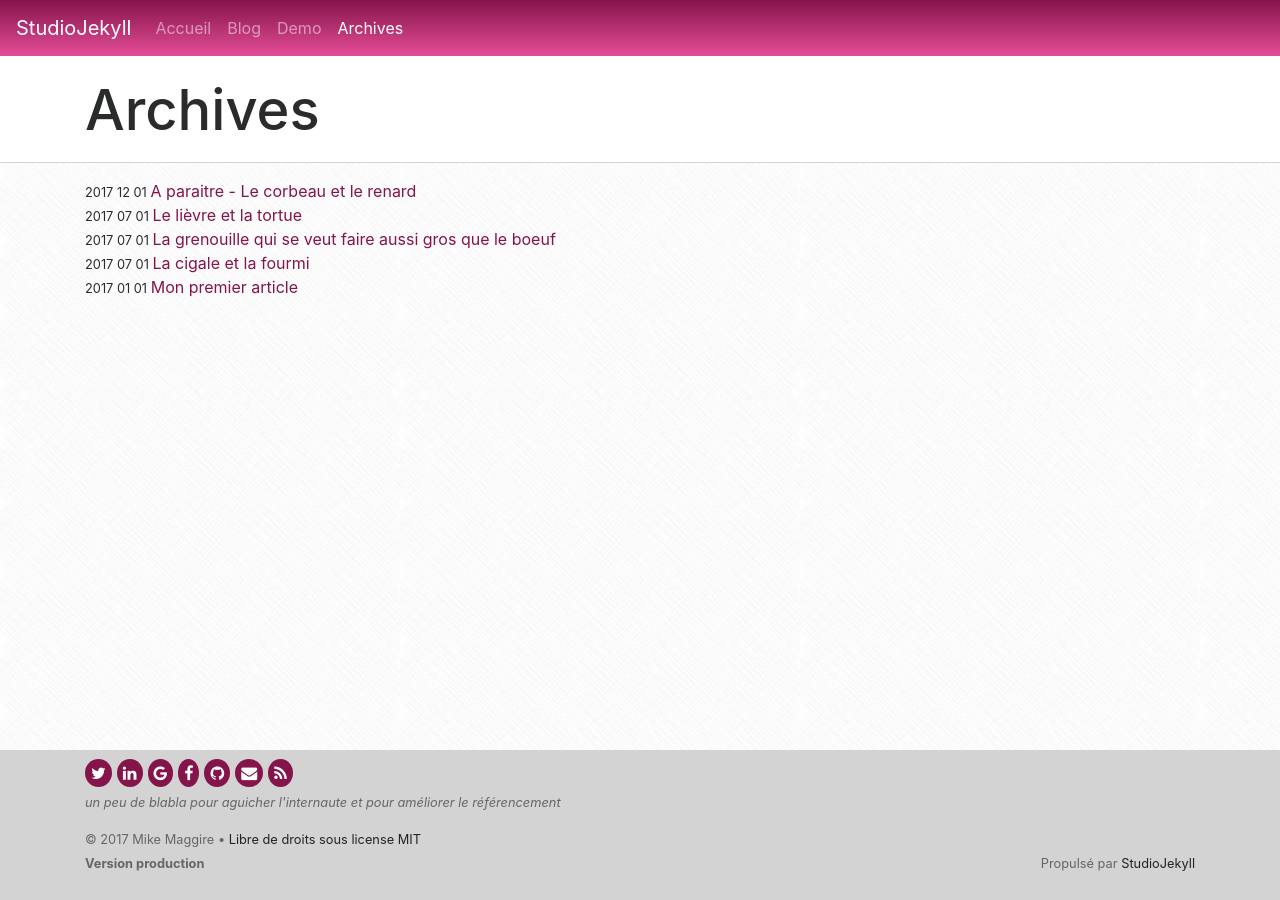
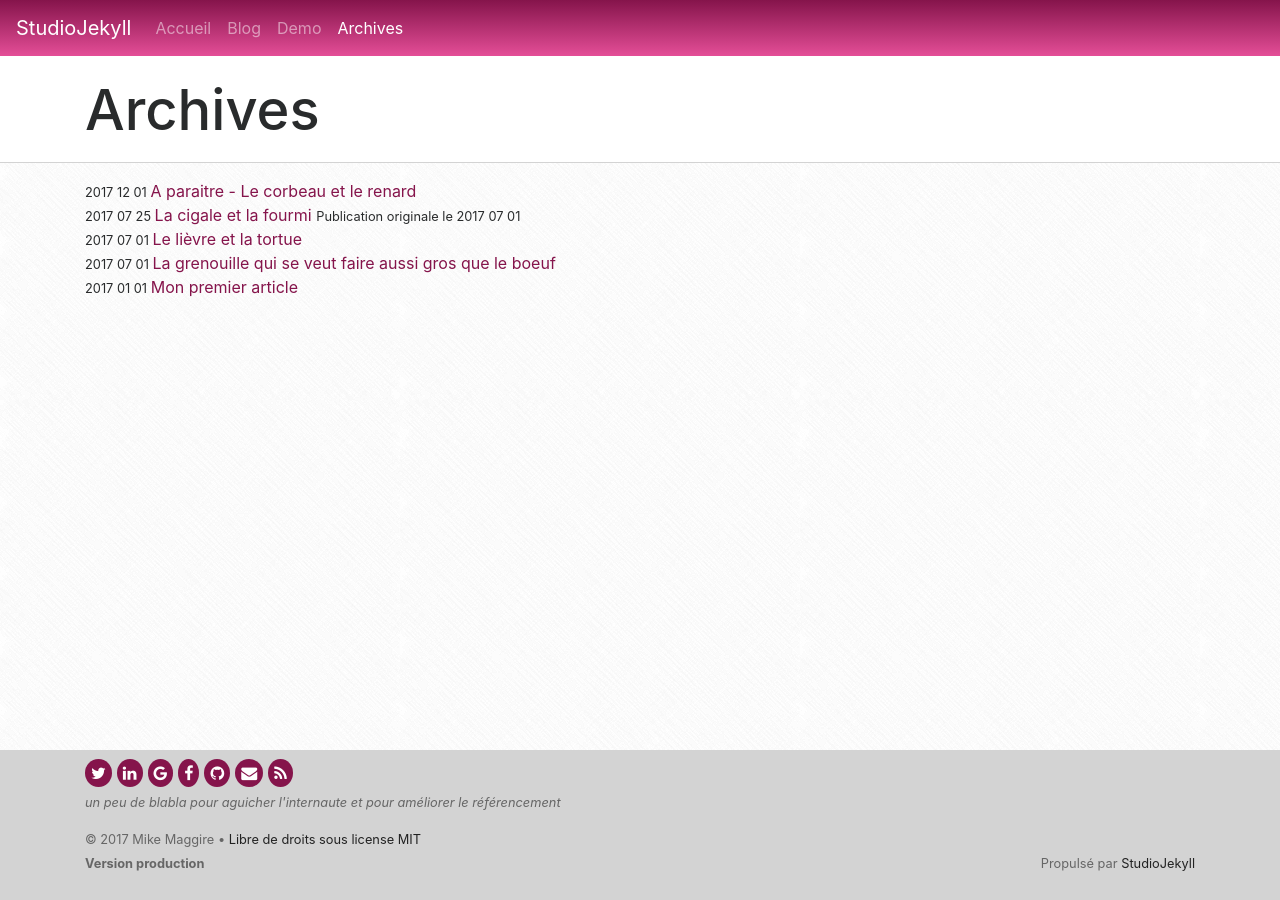
Before and after one commit to mikemaggire/studiojekyll-engine, a Jekyll site: the page built from _pages/archives.html, in a window 1280 px wide. Built offline with Jekyll 4.4.1, drawn with Linux system fonts in a browser that asks for light colours; nearby versions of some CDN libraries.

Commit message:
update post for demo

```diff
--- a/_posts/2017-07-01-la-cigale-et-la-fourmi.md
+++ b/_posts/2017-07-25-la-cigale-et-la-fourmi.md
@@ -3,6 +3,7 @@ layout: post
 title: La cigale et la fourmi
 tags: fable
 masthead-img: fondfloral.jpg
+issue_date: 2017-07-01
 ---
 
 > La Cigale, ayant chanté tout l'été, se trouva fort dépourvue quand la bise fut venue.
```
